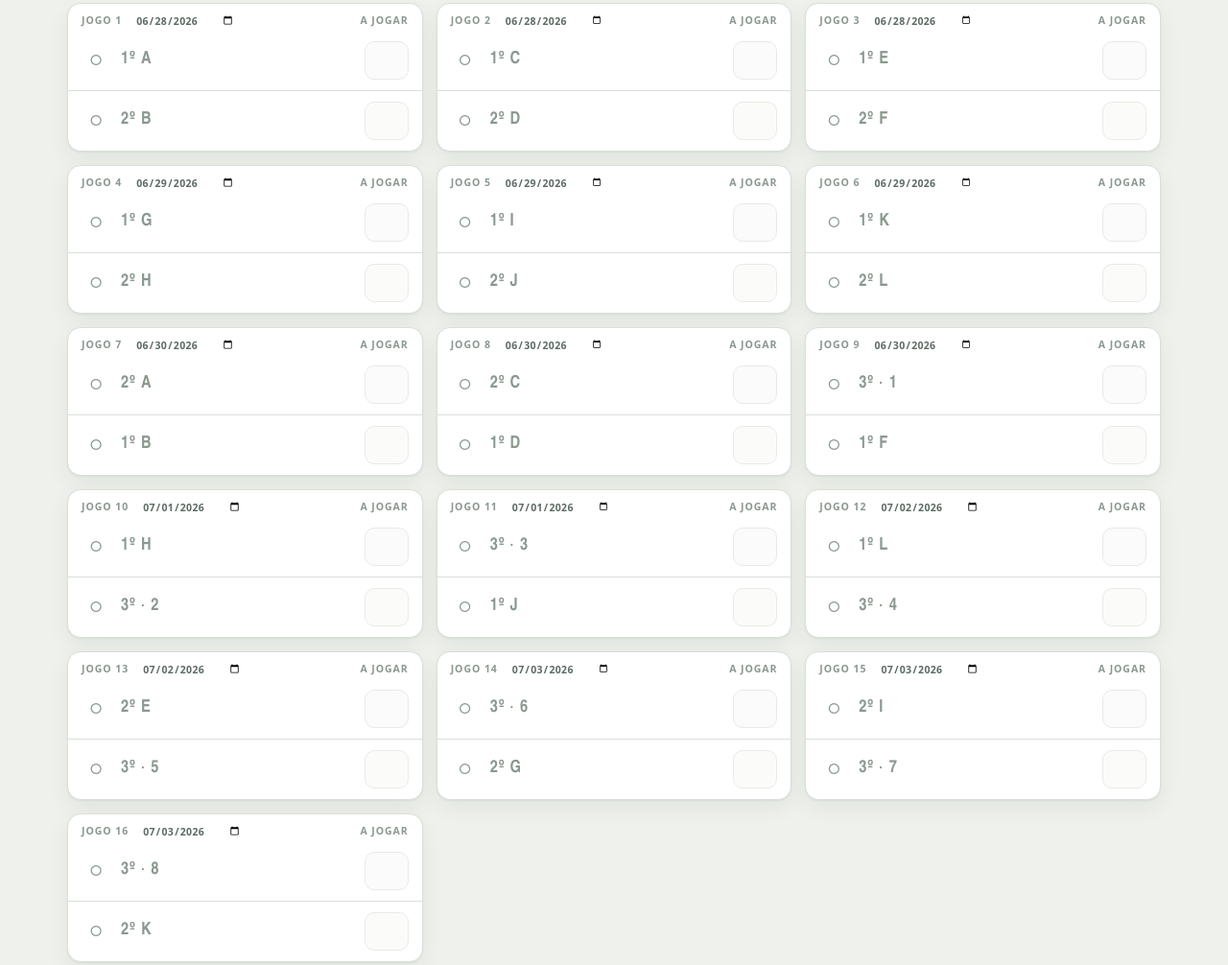
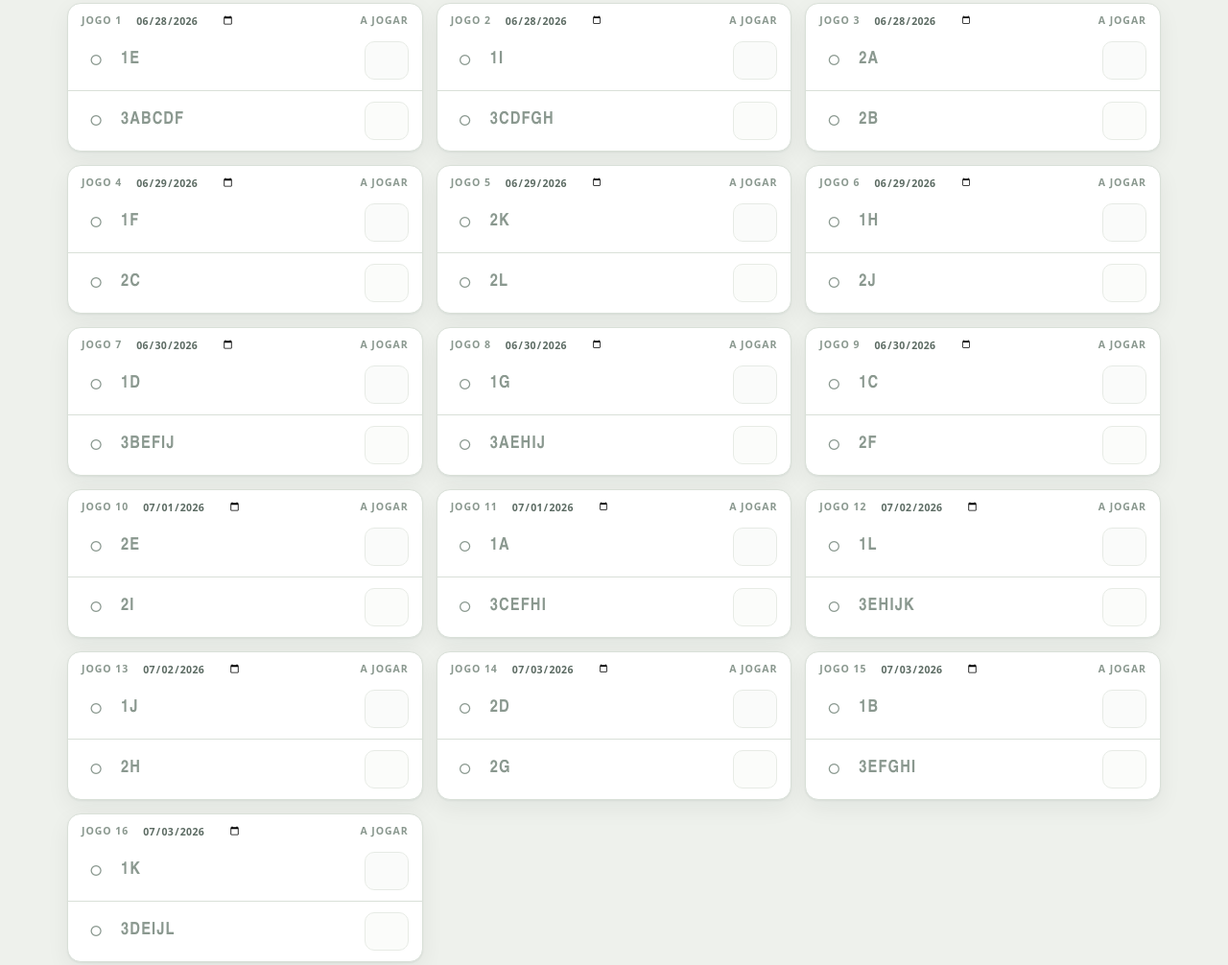
Before and after one commit to mariferronato3/copadomundo, a plain HTML site: page index.html in a window 1280 px wide. Shown: the part 302-1308 px from the top of the page at 96% size. Drawn offline with Linux system fonts and the light colour scheme.

Commit message:
Corrige ordem do 16-avos para o chaveamento oficial FIFA 2026 (1E x 3ABCDF, etc.)
Co-Authored-By: Claude Opus 4.8 (1M context) <noreply@anthropic.com>

```diff
--- a/index.html
+++ b/index.html
@@ -432,12 +432,15 @@ const ROUNDS = [
 const RN = ROUNDS.map(r=>r.n);
 const EMPTY = {code:'',name:''};
 
-// 32 seed placeholders, arranged so each group winner meets a runner-up / third.
+// 32 vagas do 16-avos na ordem OFICIAL do chaveamento FIFA 2026.
+// 1X = 1º do grupo X · 2X = 2º do grupo X · 3XXXX = melhor 3º entre esses grupos.
 const SEED_LABELS = [
-  '1º A','2º B',  '1º C','2º D',  '1º E','2º F',  '1º G','2º H',
-  '1º I','2º J',  '1º K','2º L',  '2º A','1º B',  '2º C','1º D',
-  '3º · 1','1º F', '1º H','3º · 2', '3º · 3','1º J', '1º L','3º · 4',
-  '2º E','3º · 5', '3º · 6','2º G', '2º I','3º · 7', '3º · 8','2º K',
+  // LADO ESQUERDO — jogos 1 a 8 (de cima para baixo)
+  '1E','3ABCDF',  '1I','3CDFGH',  '2A','2B',  '1F','2C',
+  '2K','2L',  '1H','2J',  '1D','3BEFIJ',  '1G','3AEHIJ',
+  // LADO DIREITO — jogos 9 a 16 (de cima para baixo)
+  '1C','2F',  '2E','2I',  '1A','3CEFHI',  '1L','3EHIJK',
+  '1J','2H',  '2D','2G',  '1B','3EFGHI',  '1K','3DEIJL',
 ];
 
 /* ---------- datas oficiais (janelas FIFA 2026) — editáveis ---------- */
@@ -483,6 +486,8 @@ function load(){
     if(!s.seeds || s.seeds.length!==32) return freshState();
     s.scores=s.scores||{}; s.pens=s.pens||{}; s.dates=s.dates||{}; s.ident=s.ident||{};
     s.view=s.view||'lista';
+    // atualiza os rótulos das vagas para o chaveamento oficial (mantém times já escolhidos)
+    s.seeds = s.seeds.map((seed,i)=> Object.assign({}, seed, {label: SEED_LABELS[i]}));
     return s;
   }catch(e){ return freshState(); }
 }
```
